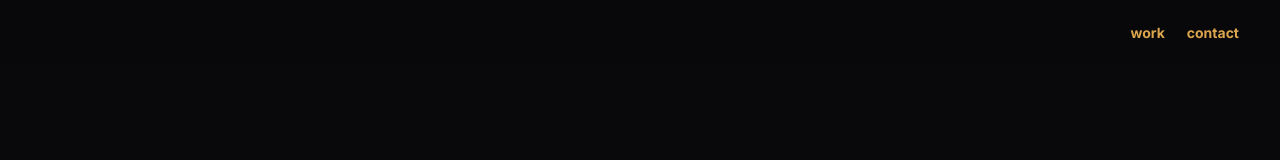
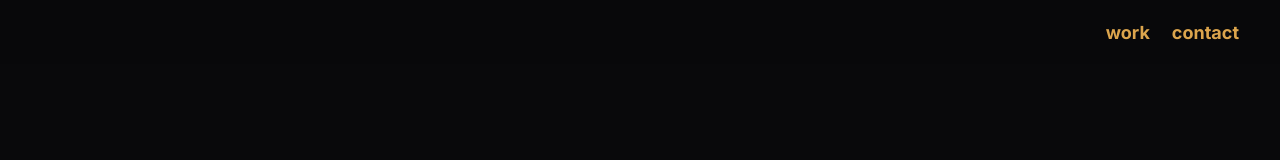
Before and after one commit to vasildespov/portfolio-website, a Next.js app: page / in a window 1280 px wide. Shown: the top 160 px of the page. Built offline with nearby package versions, Linux system fonts and the light colour scheme.

Commit message:
refactor(header): rename header component

```diff
--- a/src/app/page.tsx
+++ b/src/app/page.tsx
@@ -1,13 +1,15 @@
+import {About} from "@/components/about";
+import {Header} from "@/components/header/header";
 import {Intro} from "@/components/intro";
-import {Navbar} from "@/components/navbar/navbar";
 import ReactLenis from "lenis/react";
 
 export default function Home() {
   return (
     <>
-      <Navbar />
-      <ReactLenis root options={{duration: 1.5}} />
+      <ReactLenis root />
+      <Header />
       <Intro />
+      <About />
     </>
   );
 }
--- /dev/null
+++ b/src/components/header/header.tsx
@@ -0,0 +1,13 @@
+const button =
+  "btn hover:text-base-content/80 text-base-content btn-lg p-0 btn-link size-fit no-underline";
+
+export function Header() {
+  return (
+    <header className="bg-base-100/90 sticky top-0 z-30 -mt-16 flex h-16 w-full [transform:translate3d(0,0,0)] justify-center backdrop-blur transition-shadow duration-100 print:hidden">
+      <nav className="navbar flex justify-end gap-5 px-5 py-0 lg:px-10">
+        <button className={button}>work</button>
+        <button className={button}>contact</button>
+      </nav>
+    </header>
+  );
+}
--- a/src/components/navbar/navbar.tsx
+++ /dev/null
@@ -1,13 +0,0 @@
-const button =
-  "btn hover:text-base-content/80 text-base-content btn-link px-0 no-underline";
-
-export function Navbar() {
-  return (
-    <div className="bg-base-100/90 sticky top-0 z-30 -mt-16 flex h-16 w-full [transform:translate3d(0,0,0)] justify-center backdrop-blur transition-shadow duration-100 print:hidden">
-      <nav className="navbar flex justify-end gap-5 px-5 py-0 lg:px-10">
-        <button className={button}>work</button>
-        <button className={button}>contact</button>
-      </nav>
-    </div>
-  );
-}
```
Also changed, not shown: src/components/navbar/index.ts (deleted).
